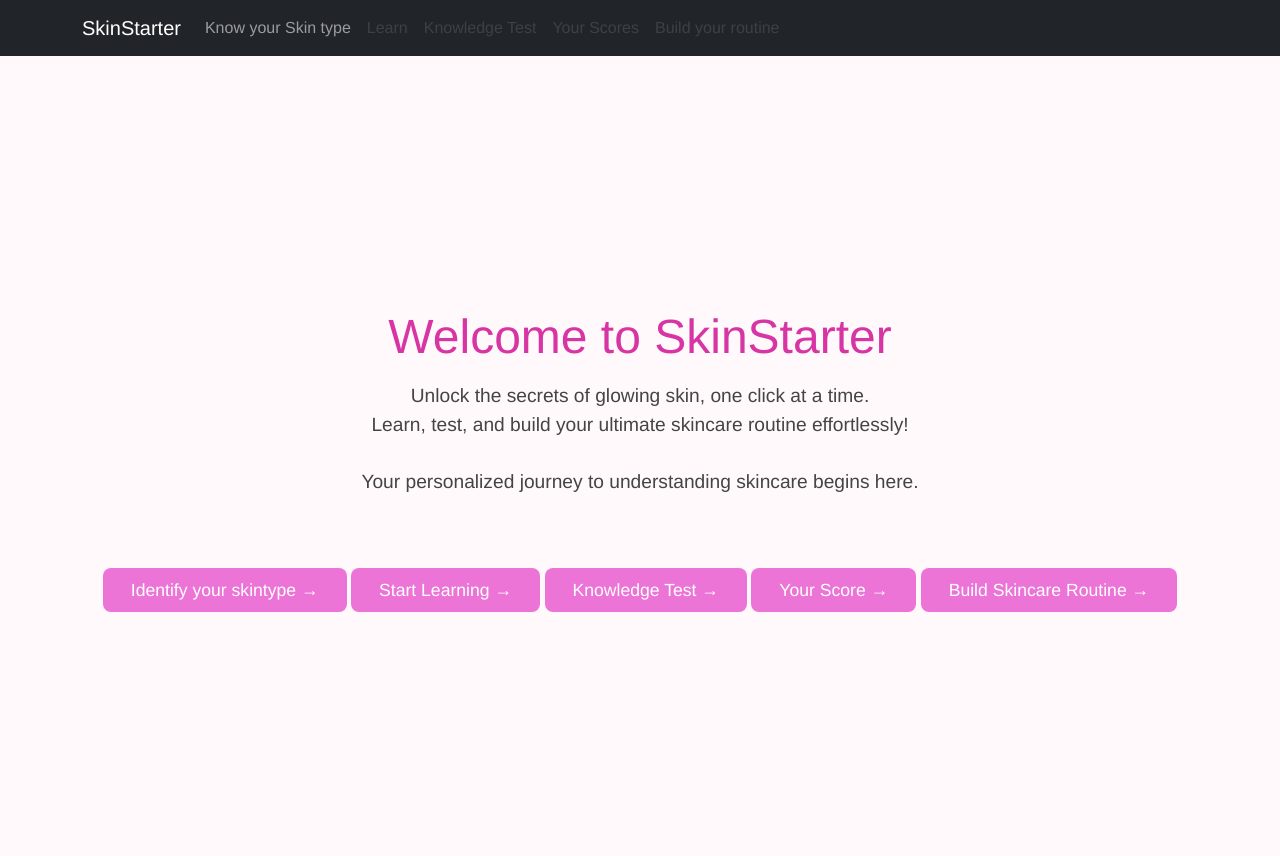
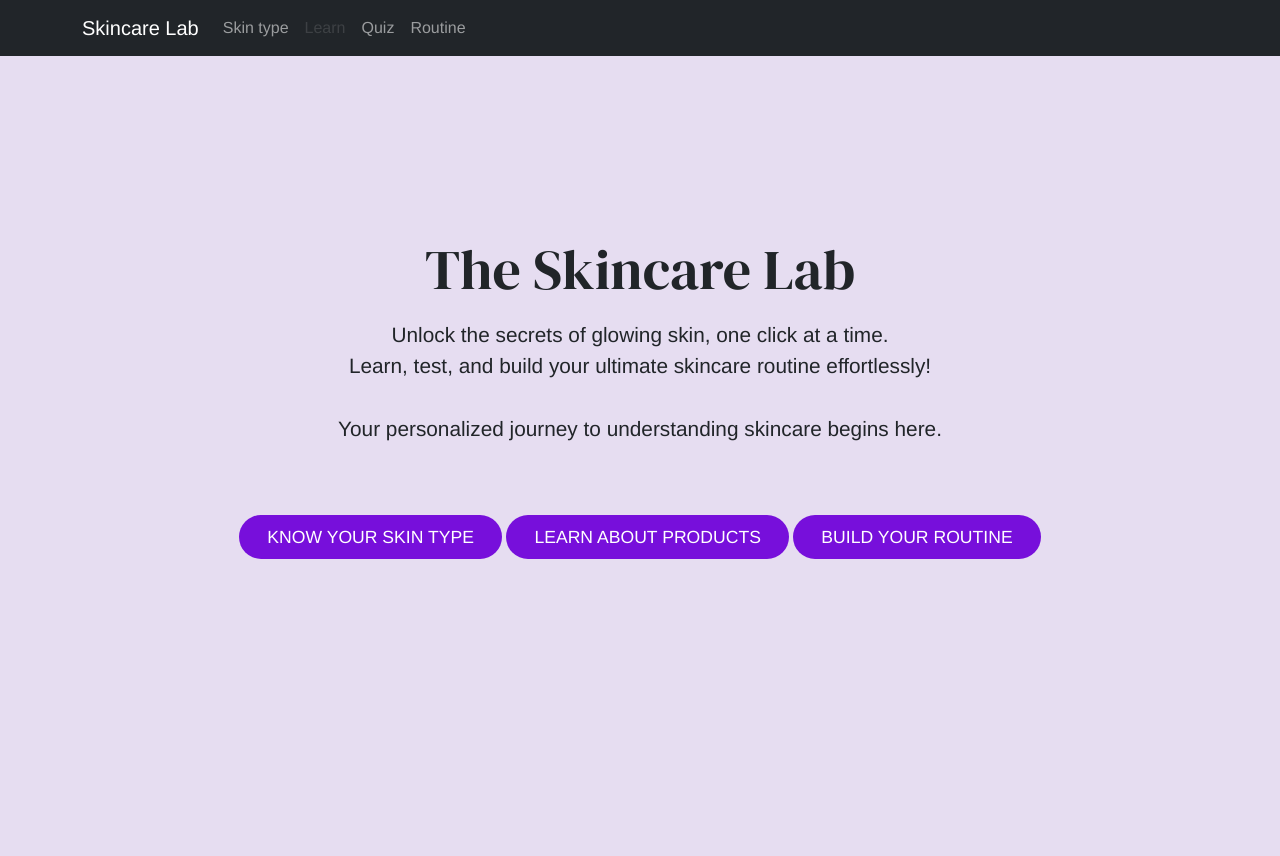
Before and after one commit to diksha-aurobindo/UI_Final_Project, a Flask app: page / in a window 1280 px wide. Run offline with Flask 3, Linux system fonts and the light colour scheme; some libraries are stand-ins or nearby versions.

Commit message:
Home page design implementation

```diff
--- a/static/style.css
+++ b/static/style.css
@@ -6,50 +6,50 @@
 
 body {
   font-family: 'Helvetica Neue', sans-serif;
-  background-color: #fff9fc;
+  background-color: #e6ddf1;
 }
 
 /* Home-page */
 .home-body {
-  background-color: #fff9fc;
+  background-color: #e6ddf1;
   font-family: 'Helvetica Neue', sans-serif;
   display: flex;
   flex-direction: column;
-  justify-content: center;
+  padding-top: 180px;
   align-items: center;
   height: 100vh;
   text-align: center;
 }
 
 .home-h1 {
-  color: #d835a4;
-  font-size: 3rem;
+  font-family: 'DM Serif Display', serif;
+  font-size: 3.5rem;
   margin-bottom: 1rem;
 }
 
 .home-p {
-  color: #444;
-  font-size: 1.2rem;
-  max-width: 600px;
+  font-family: 'Helvetica Neue', sans-serif;
+  font-size: 1.3rem;
+  max-width: 1000px;
   margin: 0 auto 2rem;
 }
 
 .start-btn {
-  background-color: #ec74d6;
+  background-color: #770fdb;
   color: white;
+  font-family: 'Helvetica Neue', sans-serif;
   padding: 12px 28px;
   font-size: 1.1rem;
   border: none;
-  border-radius: 8px;
+  border-radius: 25px;
   transition: background 0.3s ease;
   text-decoration: none;
 }
 
 .start-btn:hover {
-  background-color: #d835a4;
+  background-color: #450a7d;
+  color: #e6ddf1;
 }
-
-
 
 
 #learn {
@@ -88,8 +88,9 @@ body {
 
 .step.active {
   background: #fbefff;
-  border-left: 4px solid #ec74d6;
+  /* border-left: 4px solid #ec74d6; */
   font-weight: bold;
+  border-bottom: 2px solid white;
 }
 
 .content {
@@ -112,8 +113,9 @@ body {
 }
 
 .nav-link.active {
-  color: #d835a4 !important;
+  color: #ac75e1 !important;
   font-weight: bold;
+  /* border-bottom: 2px solid white; */
 }
 
 .step.locked {
@@ -204,7 +206,7 @@ body {
 }
 
 .quiz-container {
-  background-color: #fefbfa;
+  /* background-color: #fefbfa; */
   color: #ec74d6;
   min-height: 100vh;
   padding: 60px 300px 200px 300px;
--- a/templates/home.html
+++ b/templates/home.html
@@ -2,18 +2,7 @@
 
 {% block content %}
   <div class="home-body">
-    <h1 class="home-h1">Welcome to SkinStarter</h1>
-    <!-- <p class="home-p">Your personalized journey to understanding skincare learns begins here.</p> -->
-    <!-- <a href="{{ url_for('learn', product='cleanser') }}" class="start-btn">Start Your learn →</a> -->
-
-
-
-
-    <!-- <h1>Welcome to SkinStarter</h1> -->
-    <!-- <p class="home-p">Unlock the secrets of glowing skin, one click at a time.</p>
-    <p class="home-p">Learn, test, and build your ultimate skincare routine effortlessly!</p>
-    <p class="home-p">Your personalized journey to understanding skincare learns begins here.</p> -->
-
+    <h1 class="home-h1">The Skincare Lab</h1>
     <p class="home-p">Unlock the secrets of glowing skin, one click at a time.
       <br>Learn, test, and build your ultimate skincare routine effortlessly!
       <br><br>Your personalized journey to understanding skincare begins here.
@@ -21,15 +10,11 @@
     <p></p><p></p><p></p>
 
     <div class="button-container">
-      <a href="{{ url_for('skinType') }}" class="start-btn" id="identify-skintype" disabled>Identify your skintype →</a>
-      <a href="{{ url_for('learn', product='cleanser') }}" class="start-btn" id="start-learning">Start Learning →</a>
-      <a href="{{ url_for('quiz') }}" class="start-btn" id="knowledge-test" disabled>Knowledge Test →</a>
-      <a href="{{ url_for('quiz_result') }}" class="start-btn" id="your-score" disabled>Your Score →</a>
-      <a href="{{ url_for('build') }}" class="start-btn" id="build-routine" disabled>Build Skincare Routine →</a>
+      <a href="{{ url_for('skinType') }}" class="start-btn" id="identify-skintype" disabled> KNOW YOUR SKIN TYPE</a>
+      <a href="{{ url_for('learn', product='cleanser') }}" class="start-btn" id="start-learning">LEARN ABOUT PRODUCTS</a>
+      <!-- <a href="{{ url_for('quiz') }}" class="start-btn" id="knowledge-test" disabled>Knowledge Test →</a>
+      <a href="{{ url_for('quiz_result') }}" class="start-btn" id="your-score" disabled>Your Score →</a> -->
+      <a href="{{ url_for('build') }}" class="start-btn" id="build-routine" disabled>BUILD YOUR ROUTINE</a>
     </div>
-
-
-
-
   </div>
   {% endblock %}
--- a/templates/index.html
+++ b/templates/index.html
@@ -9,6 +9,7 @@
   <link href="https://cdn.jsdelivr.net/npm/bootstrap@5.0.2/dist/css/bootstrap.min.css"
   rel="stylesheet" crossorigin="anonymous">
   <link rel="stylesheet" href="{{ url_for('static', filename='style.css') }}">
+  <link href="https://fonts.googleapis.com/css2?family=DM+Serif+Display&display=swap" rel="stylesheet">
   <script src="https://code.jquery.com/jquery-3.7.1.js"></script>
   <link rel="stylesheet" href="https://code.jquery.com/ui/1.14.1/themes/base/jquery-ui.css">
   <script src="https://code.jquery.com/ui/1.14.1/jquery-ui.js"></script>
@@ -18,19 +19,18 @@
 
   <nav class="navbar navbar-expand-lg navbar-dark bg-dark">
     <div class="container">
-      <a class="navbar-brand" href="/">SkinStarter</a>
+      <a class="navbar-brand" href="/">Skincare Lab</a>
       <button class="navbar-toggler" type="button" data-bs-toggle="collapse" data-bs-target="#navbarNavAltMarkup" aria-controls="navbarNavAltMarkup" aria-expanded="false" aria-label="Toggle navigation">
         <span class="navbar-toggler-icon"></span>
       </button>
       <div class="collapse navbar-collapse" id="navbarNavAltMarkup">
         <div class="navbar-nav">
-          <!-- <a class="nav-link {% if request.path == '/learn' %}active{% endif %}" href="/learn">Learn about products</a> -->
-          <a class="nav-link {% if request.path.startswith('/skin-type') %}active{% endif %}" href="/skin-type">Know your Skin type</a>
+          <a class="nav-link {% if request.path.startswith('/skin-type') %}active{% endif %}" href="/skin-type">Skin type</a>
           <a class="nav-link {% if request.path.startswith('/learn') %}active{% endif %}" href="/learn">Learn</a>
-          <a class="nav-link {% if request.path.startswith('/quiz/1') %}active{% endif %}" href="/quiz/1">Knowledge Test</a>
-          <a class="nav-link {% if request.path == '/quiz-result' %}active{% endif %}" href="/quiz-result">Your Scores</a>
+          <a class="nav-link {% if request.path.startswith('/quiz/1') %}active{% endif %}" href="/quiz/1">Quiz</a>
+          <!-- <a class="nav-link {% if request.path == '/quiz-result' %}active{% endif %}" href="/quiz-result">Your Scores</a> -->
           <!-- <a class="nav-link {% if request.path == '/final-quiz' %}active{% endif %}" href="/final-quiz">Final Quiz</a> -->
-          <a class="nav-link {% if request.path.startswith('/build-routine') %}active{% endif %}" href="/build-routine">Build your routine</a>
+          <a class="nav-link {% if request.path.startswith('/build-routine') %}active{% endif %}" href="/build-routine">Routine</a>
         </div>
       </div>
     </div>
```
